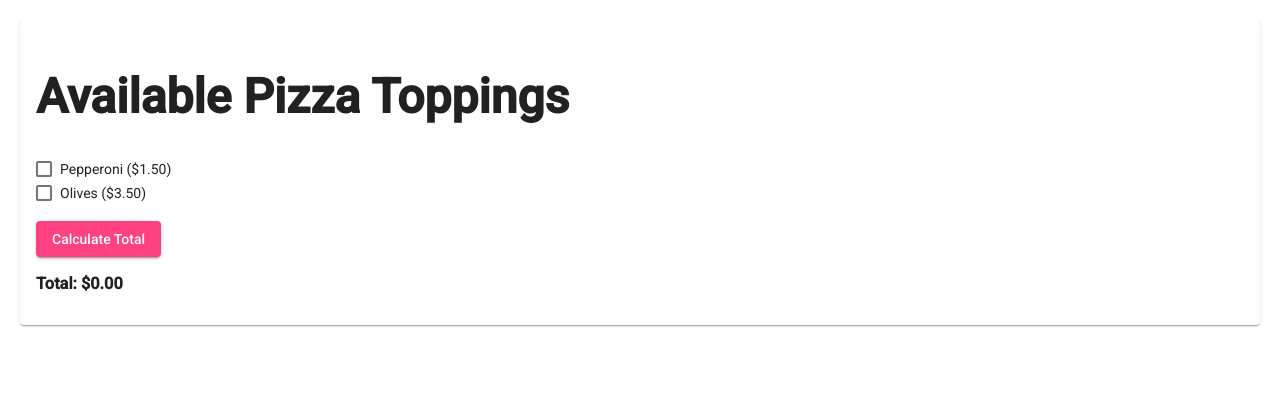
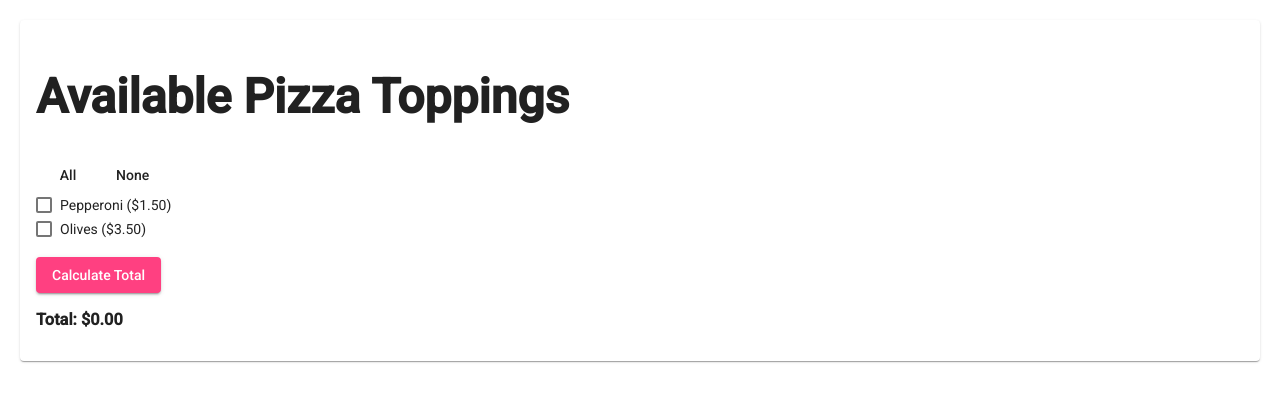
Before and after one commit to 2019-fall-jsf-th/components, an Angular app: page / in a window 1280 px wide. Shown: the top 402 px of the page. Built offline with nearby package versions, Linux system fonts and the light colour scheme.

Commit message:
Created check/uncheck All
Added button to check or uncheck all options... Created functions

```diff
--- a/src/app/pizza-topping/pizza-topping.component.html
+++ b/src/app/pizza-topping/pizza-topping.component.html
@@ -5,12 +5,23 @@
   </mat-card-title>
 
   <mat-card-content>
+
+    <button mat-button (click)='checkAll()'>
+        All
+    </button>
+
+    <button mat-button (click)='unCheckAll()'>
+        None
+    </button>
+
     <div *ngFor='let pt of availablePizzaToppings'>
       <mat-checkbox [(ngModel)]="pt.checked">
         {{ pt.name }} ({{ pt.price | currency }})
       </mat-checkbox>
     </div>
+
     <br>
+
     <div>
       <button
         mat-raised-button
@@ -21,6 +32,7 @@
       </button>
       <h3>Total: {{ total | currency }}</h3>
     </div>
+
   </mat-card-content>
 
 </mat-card>
--- a/src/app/pizza-topping/pizza-topping.component.ts
+++ b/src/app/pizza-topping/pizza-topping.component.ts
@@ -42,4 +42,16 @@ export class PizzaToppingComponent implements OnInit {
       )
     ;
   }
+
+  checkAll() {
+    this.availablePizzaToppings = this.availablePizzaToppings.map(x => ({
+      ...x, checked: true
+    }));
+  }
+
+  unCheckAll() {
+    this.availablePizzaToppings = this.availablePizzaToppings.map(x => ({
+      ...x, checked: false
+    }));
+  }
 }
```
